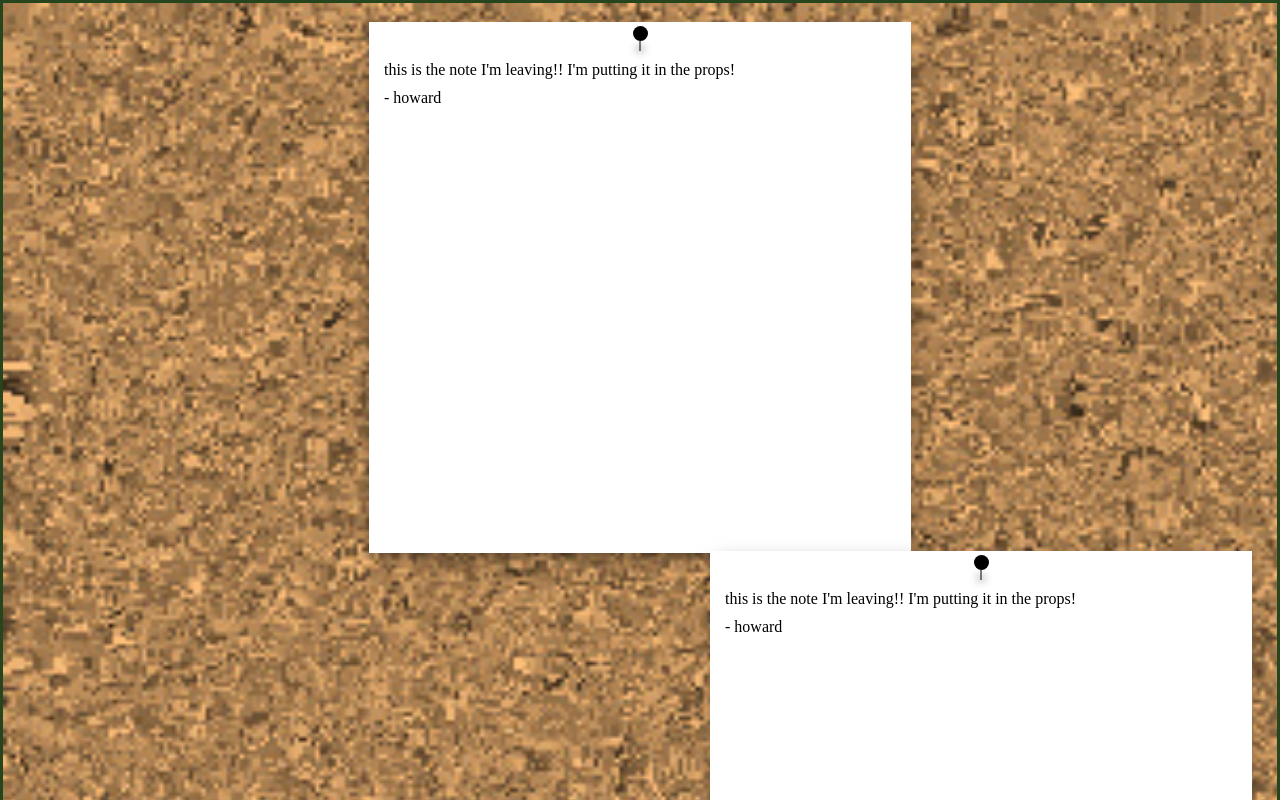
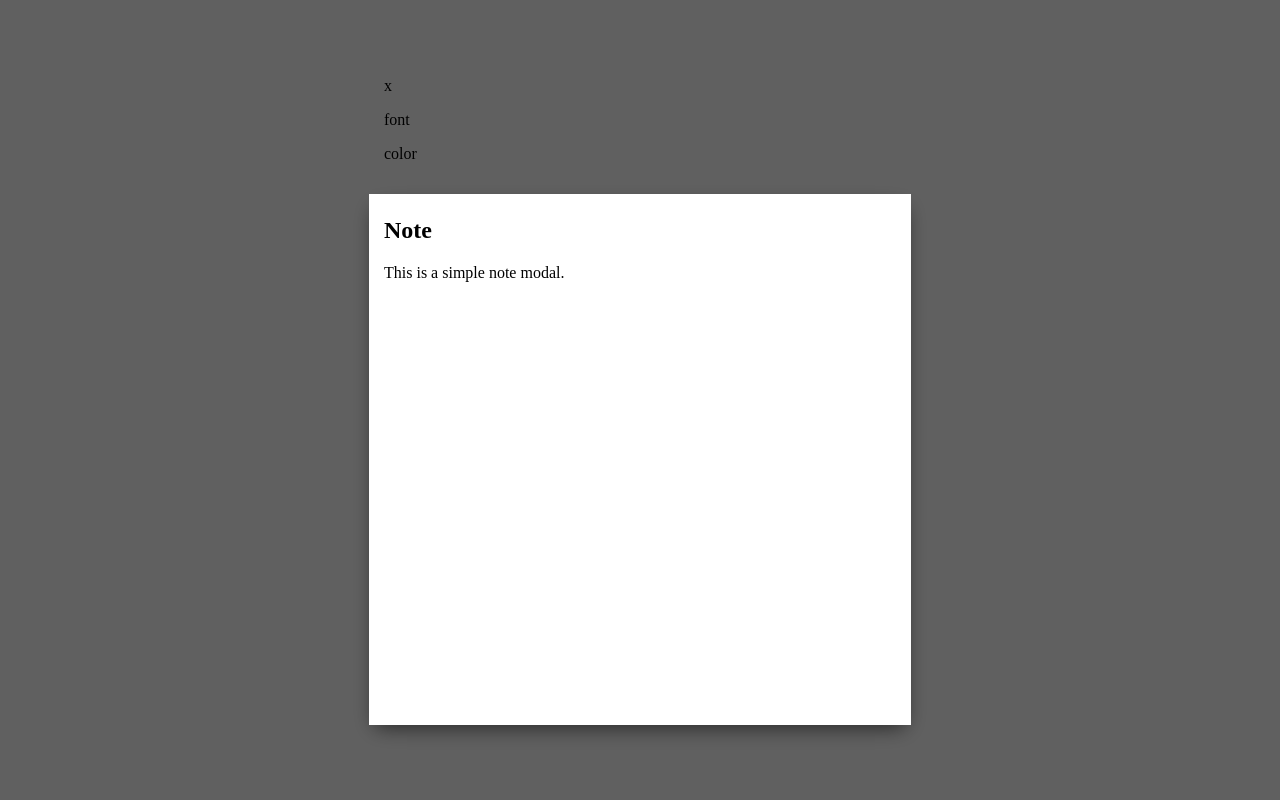
Before and after one commit to jmscshipp/birthday-board, a Next.js app: page / in a window 1280 px wide. Shown: the top 800 px of the page. Built offline with nearby package versions, Linux system fonts and the light colour scheme.

Commit message:
working on note editing modal

```diff
--- a/src/app/page.tsx
+++ b/src/app/page.tsx
@@ -1,6 +1,7 @@
 import styles from './page.module.css';
 import Note from '../components/Note/Note';
 import Picture from '../components/Picture/Picture';
+import NoteModal from '@/components/NoteModal/NoteModal';
 
 type NoteData = {
     kind: 'note';
@@ -70,6 +71,8 @@ const testData: BoardItem[] = [
 ];
 
 export default function Home() {
+    return <NoteModal isOpen={true} onClose={() => {}}></NoteModal>;
+
     return (
         <div className={styles.page}>
             <div className={styles.title}>
--- /dev/null
+++ b/src/components/NoteModal/NoteModal.module.css
@@ -0,0 +1,47 @@
+.background {
+    position: fixed;
+    top: 0;
+    bottom: 0;
+    left: 0;
+    right: 0;
+    display: flex;
+    flex-direction: column;
+    justify-content: center;
+    align-items: center;
+    background-color: rgba(0, 0, 0, 0.623);
+}
+
+.noteContainer {
+    background-color: white;
+    width: 40vw;
+    aspect-ratio: 1 / 1;
+    padding: 4px 15px 15px 15px;
+    margin: 15px;
+    box-shadow: 0 8px 20px -6px rgba(0, 0, 0, 0.623);
+}
+
+.header {
+    width: 40vw;
+    flex-direction: column;
+}
+
+.settings {
+}
+
+.noteInputArea {
+}
+
+.senderInputArea {
+}
+
+.colorChangeButton {
+}
+
+.fontChangeButton {
+}
+
+.exitButton {
+}
+
+.pinButton {
+}
--- /dev/null
+++ b/src/components/NoteModal/NoteModal.tsx
@@ -0,0 +1,26 @@
+import styles from './NoteModal.module.css';
+
+type NoteModalProps = {
+    isOpen: boolean;
+    onClose: () => void;
+};
+
+export default function NoteModal({ isOpen, onClose }: NoteModalProps) {
+    if (!isOpen) return null;
+
+    return (
+        <div className={styles.background}>
+            <div className={styles.header}>
+                <p>x</p>
+                <div className={styles.settings}>
+                    <p>font</p>
+                    <p>color</p>
+                </div>
+            </div>
+            <div className={styles.noteContainer}>
+                <h2>Note</h2>
+                <p>This is a simple note modal.</p>
+            </div>
+        </div>
+    );
+}
--- /dev/null
+++ b/src/components/PictureModal/PictureModal.module.css
@@ -0,0 +1,20 @@
+.noteContainer {
+}
+
+.noteInputArea {
+}
+
+.senderInputArea {
+}
+
+.colorChangeButton {
+}
+
+.fontChangeButton {
+}
+
+.exitButton {
+}
+
+.pinButton {
+}
```
Also changed, not shown: src/components/PictureModal/PictureModal.tsx (added).
